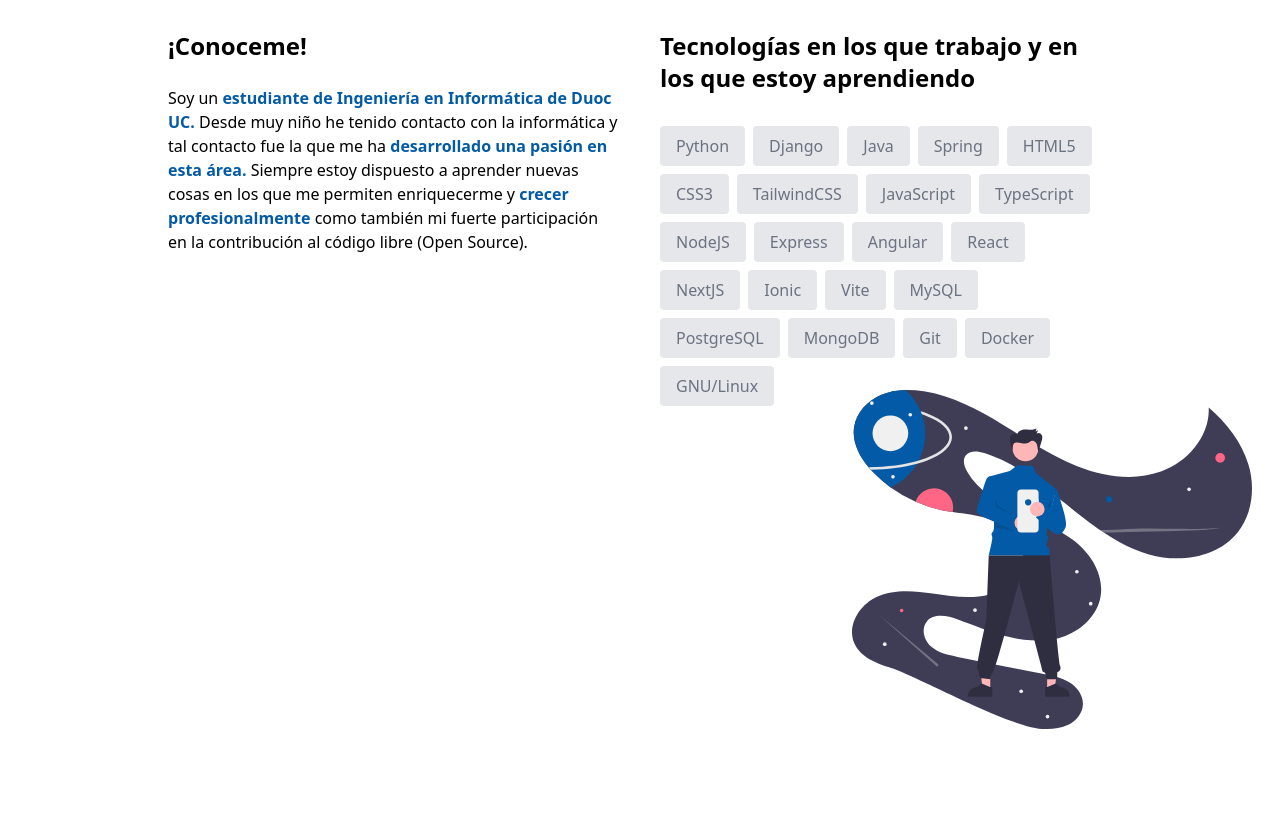
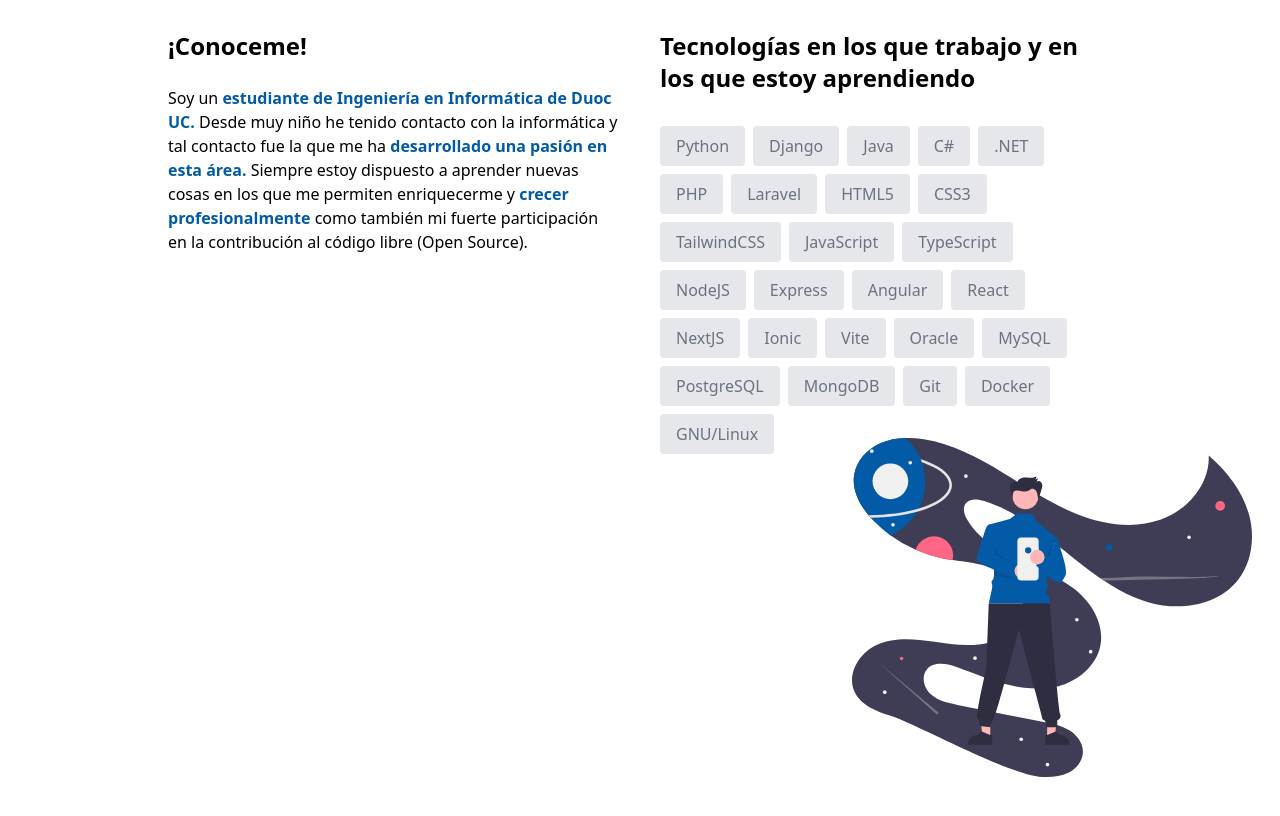
Before and after one commit to lennardscript/my-portfolio, a Next.js app: page / in a window 1280 px wide. Shown: the part 921-1737 px from the top of the page. Built offline with nearby package versions, Linux system fonts and the light colour scheme.

Commit message:
Update about section

```diff
--- a/components/AboutSection.tsx
+++ b/components/AboutSection.tsx
@@ -6,7 +6,10 @@ const tech = [
   {tech: 'Python'},
   {tech: 'Django'},
   {tech: 'Java'},
-  {tech: 'Spring'},
+  {tech: 'C#'},
+  {tech: '.NET'},
+  {tech: 'PHP'},
+  {tech: 'Laravel'},
   {tech: 'HTML5'},
   {tech: 'CSS3'},
   {tech: 'TailwindCSS'},
@@ -19,6 +22,7 @@ const tech = [
   {tech: 'NextJS'},
   {tech: 'Ionic'},
   {tech: 'Vite'},
+  {tech: 'Oracle'},
   {tech: 'MySQL'},
   {tech: 'PostgreSQL'},
   {tech: 'MongoDB'},
```
